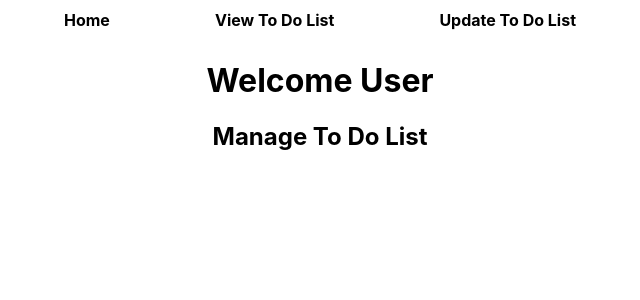
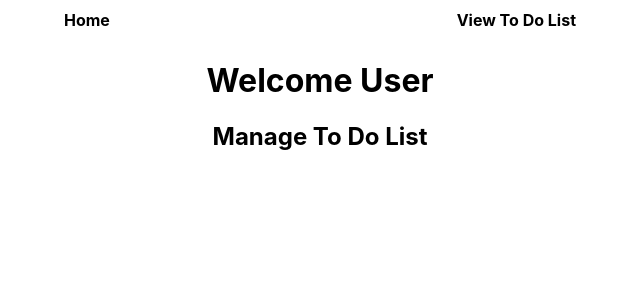
Before and after one commit to chandlerkeyes/ToDoKotlinReactApp, a React (Create React App) app in the folder client/: page / in a window 1280 px wide. Shown: the top 300 px of the page, without its empty margins (320-960 px from the left). Built offline with nearby package versions, Linux system fonts and the light colour scheme.

Commit message:
removed update todo list link from navbar

```diff
--- a/client/src/components/nav-bar/index.tsx
+++ b/client/src/components/nav-bar/index.tsx
@@ -6,7 +6,6 @@ function NavBar() {
     return <div className={CLASS_NAME}>
       <Link to="/">Home</Link>
       <Link to="/to-do-list">View To Do List</Link>
-      <Link to="/to-do-list-update">Update To Do List</Link>
     </div>;
   }
 
```
